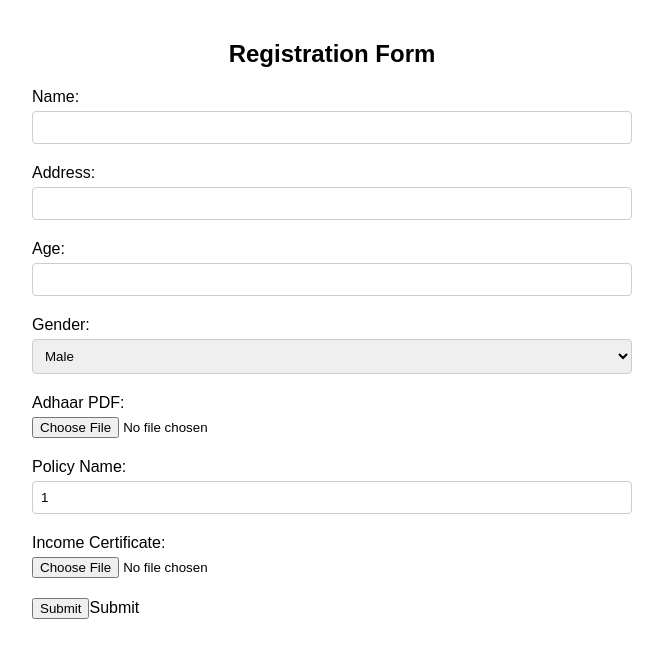
After one commit to Major-project-BE/Harvestify, a Flask app: page /apply_policy/1 in a window 1280 px wide. The commit adds this page. Shown: the top 658 px of the page, without its empty margins (308-971 px from the left). Run offline with Flask 3, Linux system fonts and the light colour scheme; the visitor is signed in with stand-in values (Sample User, id 1); some libraries are stand-ins or nearby versions.

Commit message:
Policy ka db done !!

```diff
--- a/app/app.py
+++ b/app/app.py
@@ -279,12 +279,7 @@ def home_community():
         return render_template('home.html', user=user, posts=all_posts,comments= all_comments,a=a)
     return redirect(url_for('login'))
 
-@app.route('/policy')
-def policcy():
-    # Read the JSON data from the file
-    with open('amazon_data.json', 'r') as f:
-        data = json.load(f)
-    return render_template('policy.html', data=data)
+
 
 # @app.route('/policy')
 # def policcy():
@@ -387,6 +382,94 @@ def comment_post(post_id):
     return redirect(url_for('home_community'))
 
 
+
+@app.route('/policy')
+def policcy():
+    # Read the JSON data from the file
+    with open('amazon_data.json', 'r') as f:
+        data = json.load(f)
+    return render_template('policy.html', data=data)
+
+
+
+# policy db
+app.config['MONGO_URI'] = 'mongodb://localhost:27017/Policies'
+mongo = PyMongo(app)
+
+UPLOAD_FOLDER1 = 'upload_aadhar'
+app.config['UPLOAD_FOLDER1'] = UPLOAD_FOLDER1
+if not os.path.exists(UPLOAD_FOLDER1):
+    os.makedirs(UPLOAD_FOLDER1)
+
+UPLOAD_FOLDER2 = 'upload_income_cert'
+app.config['UPLOAD_FOLDER2'] = UPLOAD_FOLDER2
+if not os.path.exists(UPLOAD_FOLDER2):
+    os.makedirs(UPLOAD_FOLDER2)
+
+
+# defining collection
+policy_data = mongo.db.policy_data
+
+
+@app.route('/upload_aadhar/<filename>')
+def uploaded_file1(filename):
+    return send_from_directory(app.config['UPLOAD_FOLDER1'], filename)
+
+@app.route('/upload_income_cert/<filename>')
+def uploaded_file2(filename):
+    return send_from_directory(app.config['UPLOAD_FOLDER2'], filename)
+
+@app.route('/apply_policy/<policy_name>',methods=['POST','GET'])
+def apply_policy(policy_name):
+    if 'user' in session:
+        if request.method == 'POST':
+            policy_name = request.form['policy_name']
+            name = request.form['name']
+            address = request.form['address']
+            age = request.form['age']
+            gender = request.form['gender']
+
+
+            aadhar_copy = request.files['aadhar']
+            if aadhar_copy.filename != '':
+                aadhar_filename = secure_filename(aadhar_copy.filename)
+                aadhar_copy.save(os.path.join(app.config['UPLOAD_FOLDER1'], aadhar_filename))
+                aadhar_filename = aadhar_filename
+            else:
+                aadhar_filename = None
+
+
+
+            income_copy = request.files['incomeCertificate']
+            if income_copy.filename != '':
+                income_filename = secure_filename(income_copy.filename)
+                income_copy.save(os.path.join(app.config['UPLOAD_FOLDER2'], income_filename))
+                income_filename = income_filename
+            else:
+                income_filename = None
+
+
+            policy_doc ={
+                'name' : name,
+                'age' : age,
+                'gender' : gender,
+                'address' : address,
+                'policy_name': policy_name,
+                'aadhar_filename' : aadhar_filename,
+                'income_filename' : income_filename
+            }
+
+
+            policy_data.insert_one(policy_doc)
+            flash('Post created successfully.')
+            return redirect(url_for('policcy'))
+
+        return render_template('register_policy.html',policy_name=policy_name)
+    return redirect(url_for('login'))
+
+
+
+
 pytesseract.pytesseract.tesseract_cmd = r'C:\Program Files\Tesseract-OCR\tesseract.exe'
 
 
--- a/app/templates/layout.html
+++ b/app/templates/layout.html
@@ -7,10 +7,10 @@
     <link rel="shortcut icon" href="{{ url_for('static', filename='images/favicon.png') }}" type="image/x-icon">
 
         <!--=============== REMIX ICONS ===============-->
-        <link href="https://cdn.jsdelivr.net/npm/remixicon@2.5.0/fonts/remixicon.css" rel="stylesheet">
+    <link href="https://cdn.jsdelivr.net/npm/remixicon@2.5.0/fonts/remixicon.css" rel="stylesheet">
 
         <!--=============== CSS ===============-->
-        <link rel="stylesheet" href="{{ url_for('static', filename='css/styles.css') }}">
+    <link rel="stylesheet" href="{{ url_for('static', filename='css/styles.css') }}">
 
 </head>
 <body>
--- /dev/null
+++ b/app/templates/register_policy.html
@@ -0,0 +1,106 @@
+<!DOCTYPE html>
+<html lang="en">
+<head>
+    <meta charset="UTF-8">
+    <meta name="viewport" content="width=device-width, initial-scale=1.0">
+    <title>Registration Form</title>
+    <style>
+        body {
+            font-family: Arial, sans-serif;
+            margin: 0;
+            padding: 0;
+        }
+
+        .container {
+            max-width: 600px;
+            margin: 0 auto;
+            padding: 20px;
+        }
+
+        h2 {
+            text-align: center;
+        }
+
+        .form-group {
+            margin-bottom: 20px;
+        }
+
+        label {
+            display: block;
+            margin-bottom: 5px;
+        }
+
+        input[type="text"],
+        input[type="number"],
+        select {
+            width: 100%;
+            padding: 8px;
+            border: 1px solid #ccc;
+            border-radius: 4px;
+            box-sizing: border-box;
+        }
+
+        button {
+            background-color: #4CAF50;
+            color: white;
+            padding: 10px 20px;
+            border: none;
+            border-radius: 4px;
+            cursor: pointer;
+            width: 100%;
+        }
+
+        button:hover {
+            background-color: #45a049;
+        }
+
+        @media screen and (max-width: 768px) {
+            .container {
+                padding: 10px;
+            }
+        }
+    </style>
+</head>
+<body>
+    <div class="container">
+        <form id="registrationForm" method="POST" enctype="multipart/form-data">
+            <h2>Registration Form</h2>
+            <div class="form-group">
+                <label for="name">Name:</label>
+                <input type="text" id="name" name="name" required>
+            </div>
+            <div class="form-group">
+                <label for="address">Address:</label>
+                <input type="text" id="address" name="address" required>
+            </div>
+            <div class="form-group">
+                <label for="age">Age:</label>
+                <input type="number" id="age" name="age" required>
+            </div>
+            <div class="form-group">
+                <label for="gender">Gender:</label>
+                <select id="gender" name="gender" required>
+                    <option value="male">Male</option>
+                    <option value="female">Female</option>
+                    <option value="other">Other</option>
+                </select>
+            </div>
+            <div class="form-group">
+                <label for="adhaar">Adhaar PDF:</label>
+                <input type="file" id="adhaar" name="aadhar" accept=".pdf" required>
+            </div>
+            <div class="form-group">
+                <label for="policyName">Policy Name:</label>
+                <input type="text" id="policyName" name="policy_name" value="{{policy_name}}">
+            </div>
+            <div class="form-group">
+                <label for="incomeCertificate">Income Certificate:</label>
+                <input type="file" id="incomeCertificate" name="incomeCertificate" accept=".pdf" required>
+            </div>
+            <input type="submit">Submit</button>
+        </form>
+    </div>
+
+
+</body>
+</html>
```
Also changed, not shown: app/templates/login_new.html (+18 -3 lines), app/templates/policy.html (+81 -7 lines).
